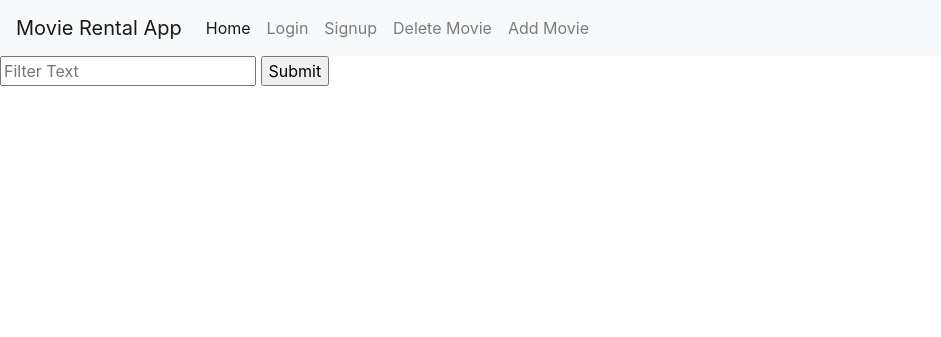
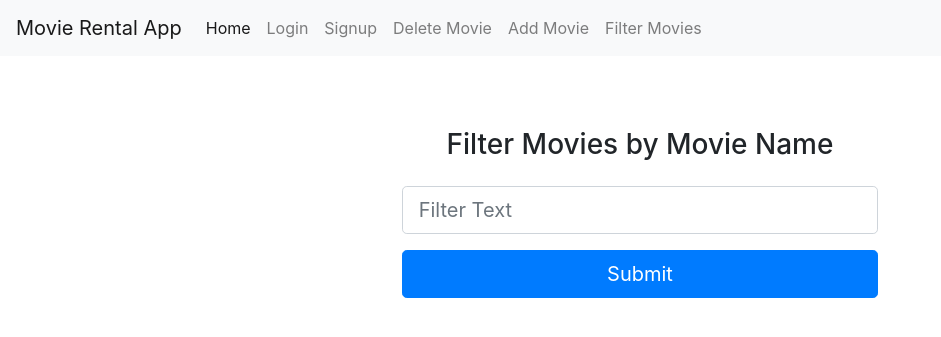
Before and after one commit to vinitshah24/Movie-Rental-DB-G5, a Flask app: page /filter_movies in a window 1280 px wide. Shown: the top 337 px of the page, without its empty margins (0-941 px from the left). Run offline with Flask 2, Linux system fonts and the light colour scheme; parts of the project's set-up code (start-up, migrations or seed data) failed here and were passed over; some libraries are stand-ins or nearby versions.

Commit message:
added changes

```diff
--- a/app/rental/routes.py
+++ b/app/rental/routes.py
@@ -38,8 +38,9 @@ def movie_returned():
                            title='Movies Returned',
                            resultset=data)
 
-@rental.route("/deleteMovie", methods=['GET', 'POST'])
-def deleteMovie():
+
+@rental.route("/delete_movie", methods=['GET', 'POST'])
+def delete_movie():
     form = DeleteMovieForm()
     if form.validate_on_submit():
         movie_id = form.movie_id.data
@@ -55,8 +56,9 @@ def deleteMovie():
         conn.commit()
     return render_template('rental/delete_movie.html', form=form)
 
-@rental.route("/addMovie", methods=['GET', 'POST'])
-def addMovie():
+
+@rental.route("/add_movie", methods=['GET', 'POST'])
+def add_movie():
     form = AddMovieForm()
     if form.validate_on_submit():
         movie_title = form.movie_title.data
@@ -67,22 +69,24 @@ def addMovie():
         print(movie_details)
         conn = mysql.connect()
         cursor = conn.cursor(pymysql.cursors.DictCursor)
-        cursor.execute(INSERT_MOVIE, (movie_title, movie_release_date, movie_details));
+        cursor.execute(INSERT_MOVIE, (movie_title, movie_release_date, movie_details))
         conn.commit()
-    return render_template('rental/add_Movie.html', form=form)
+    return render_template('rental/add_movie.html', form=form)
 
-@rental.route('/filter_movies')
+
+@rental.route('/filter_movies', methods=['GET', 'POST'])
 def filter_movies():
     form = FilterForm()
     if form.validate_on_submit():
-        filter_text = form.filter_text.data
-        print(filter_text)
+        movie_name = form.filter_text.data
+        print(movie_name)
         conn = mysql.connect()
         cursor = conn.cursor(pymysql.cursors.DictCursor)
-        cursor.execute(queries.SELECT_MOVIE_RETURNED_DETAILS)
+        cursor.execute(queries.SELECT_FILTER_MOVIE_DETAILS, movie_name)
         data = cursor.fetchall()
         cursor.close()
         conn.close()
-    #print(data)
+        print(data)
+        return render_template('rental/filtered_movie.html', resultset=data)
     return render_template('rental/filter_movies.html',
                            title='Filter Movies', form=form)
--- a/app/templates/base.html
+++ b/app/templates/base.html
@@ -31,14 +31,24 @@
             <span class="navbar-toggler-icon"></span>
         </button>
         <div class="collapse navbar-collapse" id="navbarNavAltMarkup">
+            {% if session.get("logged_user") %}
+            <div class="navbar-nav">
+                <a class="nav-item nav-link active" href="{{ url_for('general.home') }}">Home</a>
+                <a class="nav-item nav-link" href="{{ url_for('rental.delete_movie') }}">Delete Movie</a>
+                <a class="nav-item nav-link" href="{{ url_for('rental.add_movie') }}">Add Movie</a>
+                <a class="nav-item nav-link" href="{{ url_for('rental.filter_movies') }}">Filter Movies</a>
+            </div>
+            {% else %}
             <div class="navbar-nav">
                 <a class="nav-item nav-link active" href="{{ url_for('general.home') }}">Home</a>
                 <a class="nav-item nav-link" href="{{ url_for('users.login') }}">Login</a>
                 <a class="nav-item nav-link" href="{{ url_for('users.signup') }}">Signup</a>
-                <a class="nav-item nav-link" href="{{ url_for('rental.deleteMovie') }}">Delete Movie</a>
-                <a class="nav-item nav-link" href="{{ url_for('rental.addMovie') }}">Add Movie</a>
+                <a class="nav-item nav-link" href="{{ url_for('rental.delete_movie') }}">Delete Movie</a>
+                <a class="nav-item nav-link" href="{{ url_for('rental.add_movie') }}">Add Movie</a>
+                <a class="nav-item nav-link" href="{{ url_for('rental.filter_movies') }}">Filter Movies</a>
             </div>
         </div>
+        {% endif %}
     </nav>
 
     <main class="main-content">
--- a/app/templates/rental/filter_movies.html
+++ b/app/templates/rental/filter_movies.html
@@ -1,10 +1,36 @@
 {% extends "base.html" %}
 
 {% block content %}
+<div class="container mt-5 mb-5">
+    <div class="row">
+        <div class="col-md-8 col-sm-8 offset-sm-2 offset-md-2 mt-4 mb-4">
+            <div class="row">
+                <div class="col-md-8 offset-md-2">
+                    <h3 class="text-center mb-4">Filter Movies by Movie Name</h3>
 
-<form method="POST">
-    {{ form.hidden_tag() }}
-    {{ form.filter_text}}
-    {{ form.submit}}
-</form>
+                    <form method="POST">
+                        {{ form.hidden_tag() }}
+
+                        <div class="form-group">
+                            {% if form.filter_text.errors %}
+                            {{ form.filter_text(class="form-control is-invalid") }}
+                            <div class="invalid-feedback">
+                                {% for error in form.filter_text.errors %}
+                                <span>{{ error }}</span>
+                                {% endfor %}
+                            </div>
+                            {% else %}
+                            {{ form.filter_text(class="form-control form-control-lg") }}
+                            {% endif %}
+                        </div>
+
+                        <div class="form-group">
+                            {{ form.submit(class="btn btn-primary btn-lg btn-block") }}
+                        </div>
+                    </form>
+                </div>
+            </div>
+        </div>
+    </div>
+</div>
 {% endblock content %}
--- a/app/users/routes.py
+++ b/app/users/routes.py
@@ -70,7 +70,6 @@ def login():
     return render_template('users/login.html', title='Login', form=form)
 
 
-
 @users.route("/logout", methods=['GET'])
 def logout():
     session.clear()
```
Also changed, not shown: app/rental/models.py (+38 -15 lines), app/templates/rental/add_Movie.html (+10 -2 lines), app/templates/rental/delete_movie.html (+9 -1 lines), app/templates/rental/filtered_movie.html (+20 -6 lines), app/users/models.py (line endings or trailing spaces).
